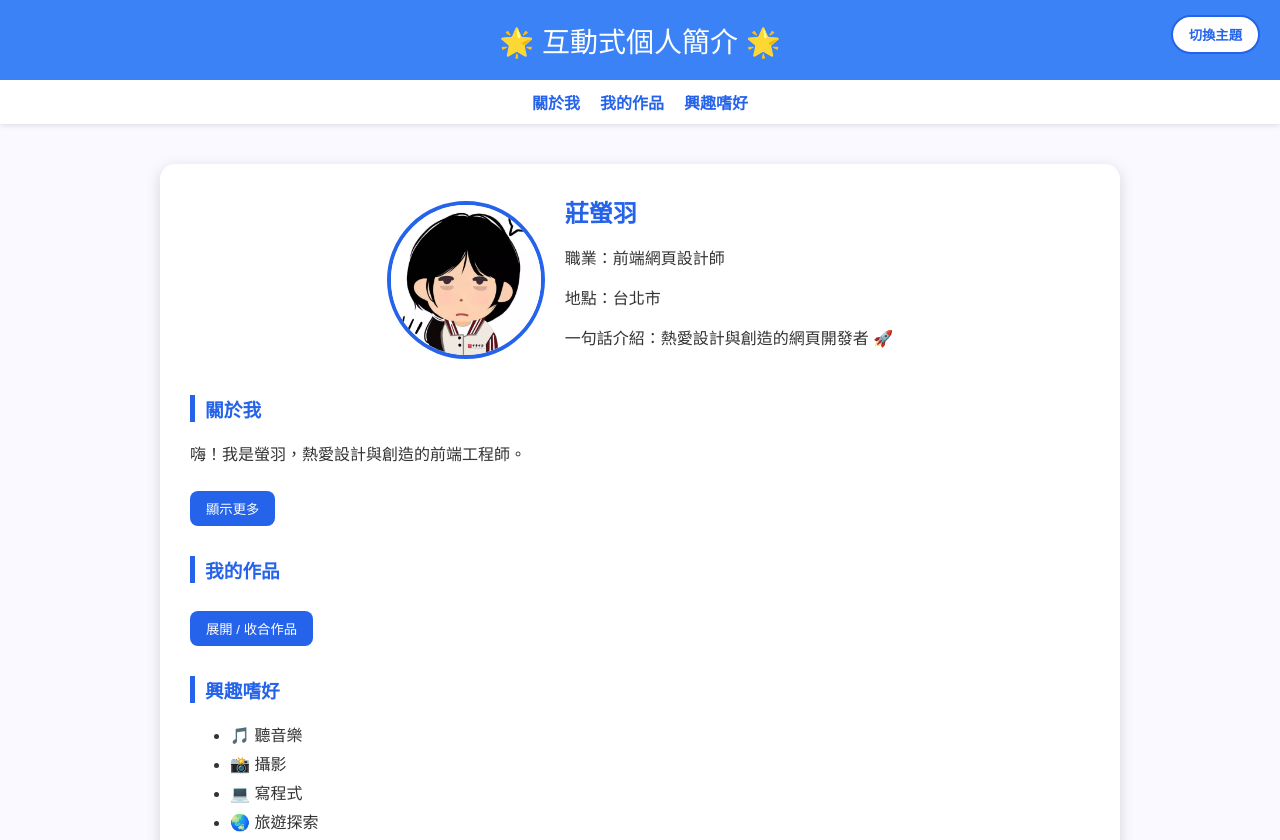
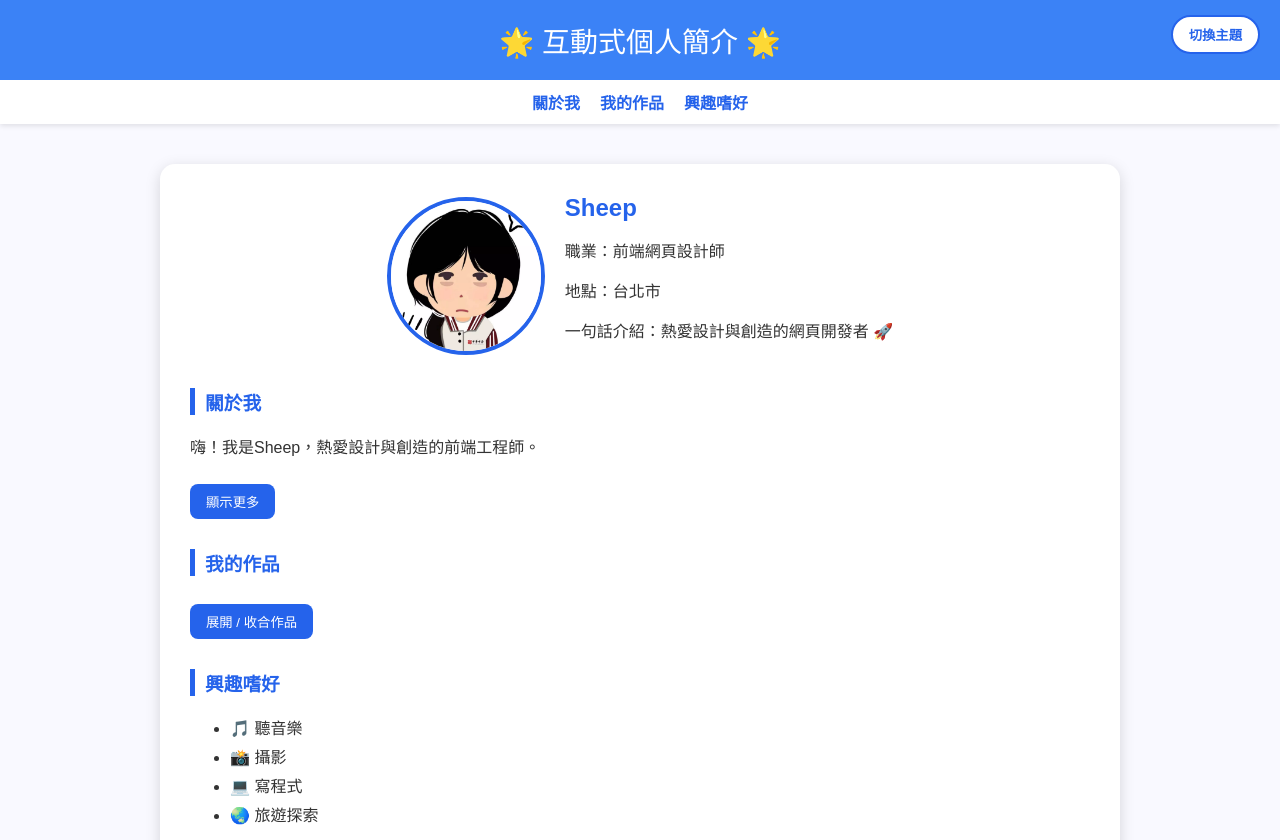
Before and after one commit to shumiku/RWD, a plain HTML site: page 6.html in a window 1280 px wide. Shown: the top 840 px of the page. Drawn offline with Linux system fonts and the light colour scheme.

Commit message:
Add files via upload

```diff
--- a/6.html
+++ b/6.html
@@ -189,7 +189,7 @@
     <div class="profile">
         <img src="1..avif" alt="我的照片">
         <div class="info">
-            <h2>莊螢羽</h2>
+            <h2>Sheep</h2>
             <p>職業：前端網頁設計師</p>
             <p>地點：台北市</p>
             <p>一句話介紹：熱愛設計與創造的網頁開發者 🚀</p>
@@ -198,7 +198,7 @@
 
     <section id="about">
         <h3>關於我</h3>
-        <p id="aboutText">嗨！我是螢羽，熱愛設計與創造的前端工程師。</p>
+        <p id="aboutText">嗨！我是Sheep，熱愛設計與創造的前端工程師。</p>
         <button id="aboutToggle">顯示更多</button>
     </section>
 
```
